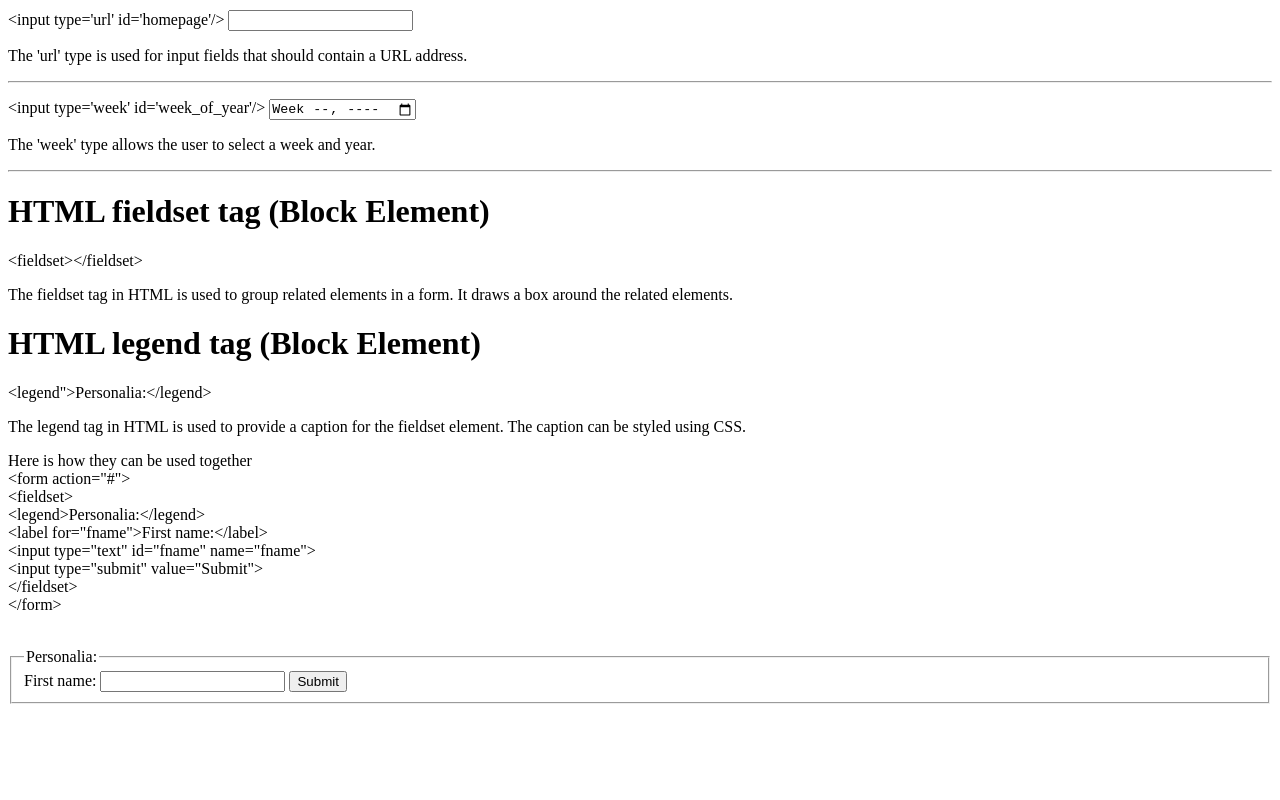
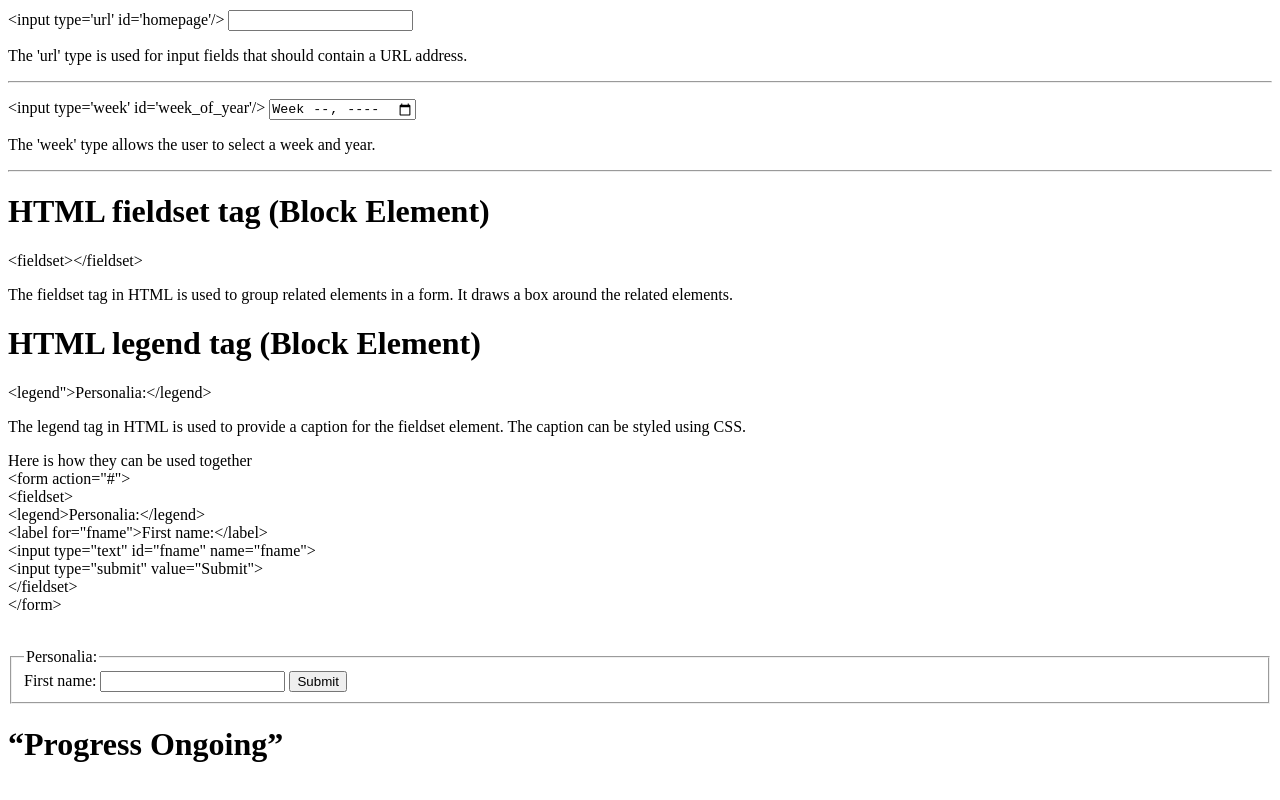
Before and after one commit to devedeem/html5-elements, a plain HTML site: page index.html in a window 1280 px wide. Shown: the part 3365-4165 px from the top of the page. Before the commit the page ends 4143 px from the top, so only its background shows below. Drawn offline with Linux system fonts and the light colour scheme.

Commit message:
Initial commit

```diff
--- a/index.html
+++ b/index.html
@@ -148,7 +148,7 @@
 </p>
 
 
-
+<h1>“Progress Ongoing”</h1>
 
 
 
```
